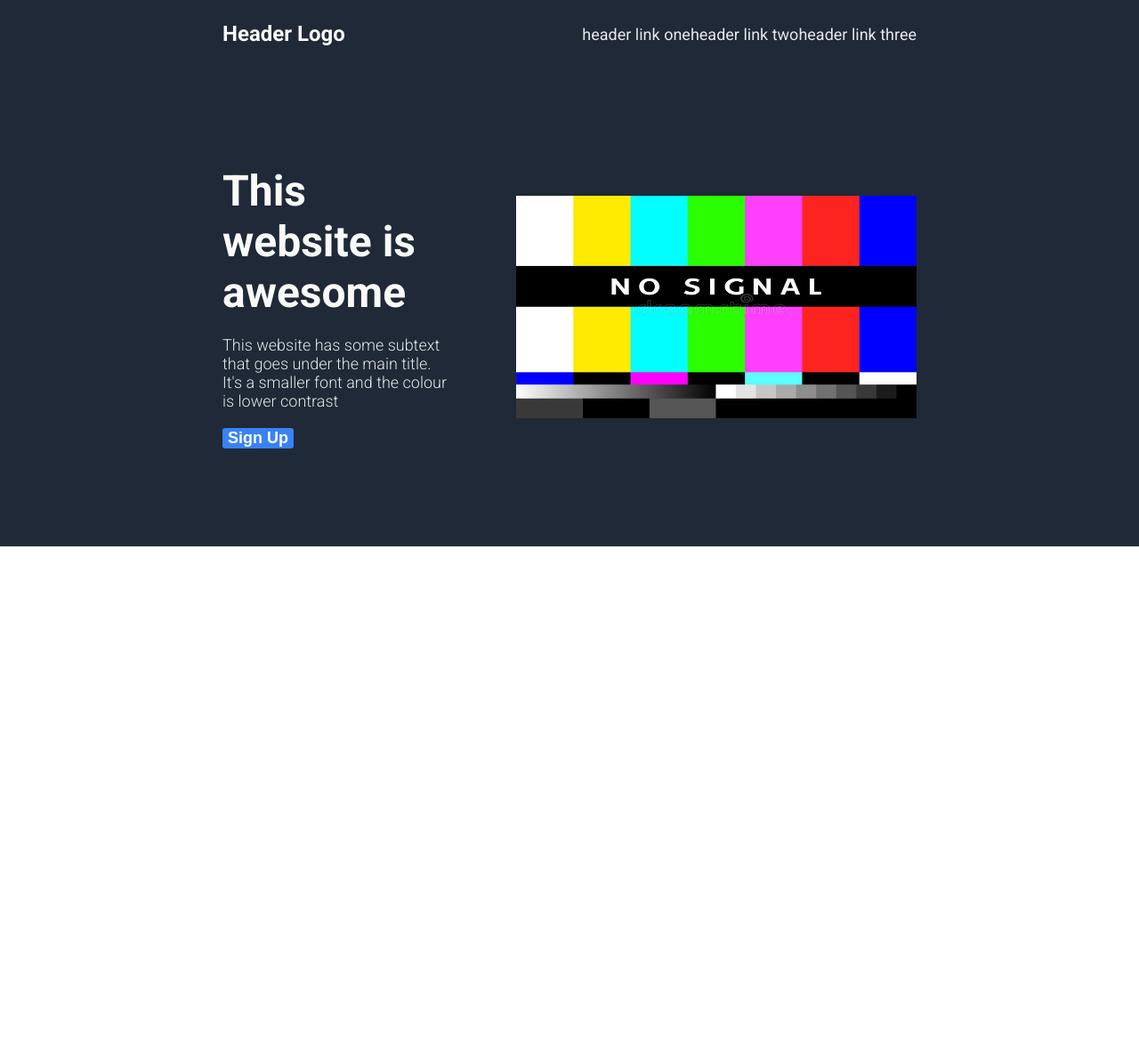
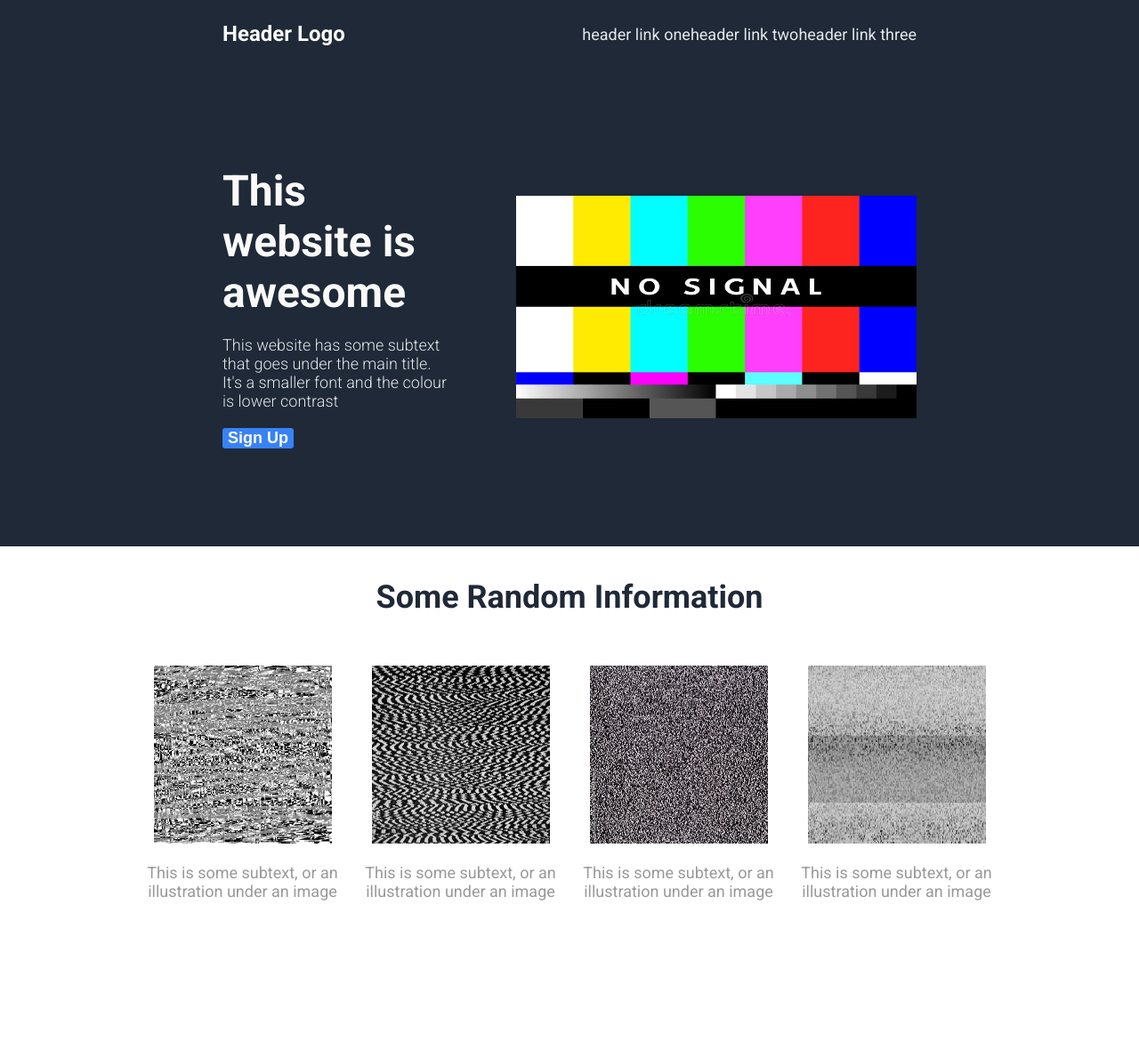
Before and after one commit to DevelopmentHF/landing-page, a plain HTML site: page index.html in a window 1280 px wide. Shown: the whole page at 89% size. Before the commit the page ends 800 px from the top, so only its background shows below. Drawn offline with Linux system fonts and the light colour scheme.

Commit message:
added infomation banner

```diff
--- a/index.html
+++ b/index.html
@@ -35,6 +35,47 @@
                 <img src="resources/nosignal.jpg" alt="no signal tv" width="450" height="250">
             </div>
         </div>
+
+        <!-- INFORMATION SCENE -->
+        <div class="info">
+            <div class="infotitle">
+                <p class="infotitletext">Some Random Information</p>
+            </div>
+            <div class="infobottom">
+                <div class="infoelem">
+                    <div class="infoimg">
+                        <img src="resources/fuzzy1.jpg" width="200" height="200">
+                    </div>
+                    <div class="infotext">
+                        <p class="subtext">This is some subtext, or an illustration under an image</p>
+                    </div>
+                </div>
+                <div class="infoelem">
+                    <div class="infoimg">
+                        <img src="resources/fuzzy2.webp" width="200" height="200">
+                    </div>
+                    <div class="infotext">
+                        <p class="subtext">This is some subtext, or an illustration under an image</p>
+                    </div>
+                </div>
+                <div class="infoelem">
+                    <div class="infoimg">
+                        <img src="resources/fuzzy3.jpg" width="200" height="200">
+                    </div>
+                    <div class="infotext">
+                        <p class="subtext">This is some subtext, or an illustration under an image</p>
+                    </div>
+                </div>
+                <div class="infoelem">
+                    <div class="infoimg">
+                        <img src="resources/fuzzy4.png" width="200" height="200">
+                    </div>
+                    <div class="infotext">
+                        <p class="subtext">This is some subtext, or an illustration under an image</p>
+                    </div>
+                </div>
+            </div>
+        </div>
     </div>
 
 </body>
--- a/style.css
+++ b/style.css
@@ -92,3 +92,47 @@ header {
     margin-right: 250px;
     justify-content: flex-end;
 }
+
+/* Information scene */
+
+.info {
+    flex: 1;
+    display: flex;
+    flex-direction: column;
+}
+
+.infotitle {
+    flex: 1;
+    display: flex;
+    align-items: center;
+    justify-content: center;
+}
+
+.infotitletext {
+    font-size: 36px;
+    color:#1F2937;
+    font-weight: bolder;
+}
+
+.infobottom {
+    flex: 1;
+    display: flex;
+    align-items: center;
+    justify-content: space-around;
+    margin: 150px;
+    margin-top: 20px;
+}
+
+.infoelem {
+    flex: 1;
+    display: flex;
+    flex-direction: column;
+    align-items: center;
+    justify-content: center;
+}
+
+.subtext {
+    font-size: 18px;
+    color: #999999;
+    text-align: center;
+}
```
Also changed, not shown: resources/fuzzy1.jpg (added), resources/fuzzy2.webp (added), resources/fuzzy3.jpg (added), resources/fuzzy4.png (added).
